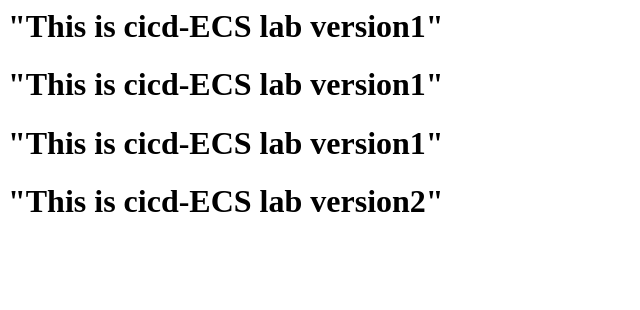
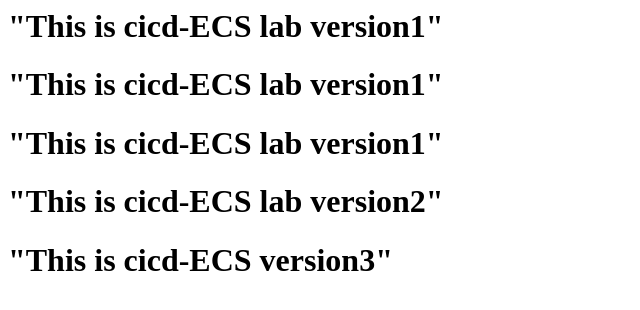
Before and after one commit to bhagavan21/CICD-ECS, a plain HTML site: page index.html in a window 1280 px wide. Shown: the whole page, without its empty margins (0-640 px from the left). Drawn offline with Linux system fonts and the light colour scheme.

Commit message:
updated version3

```diff
--- a/index.html
+++ b/index.html
@@ -2,3 +2,4 @@
 <h1> "This is cicd-ECS lab version1" </h1>
 <h1> "This is cicd-ECS lab version1" </h1>
 <h1> "This is cicd-ECS lab version2" </h1>
+<h1> "This is cicd-ECS version3" </h1>
```
